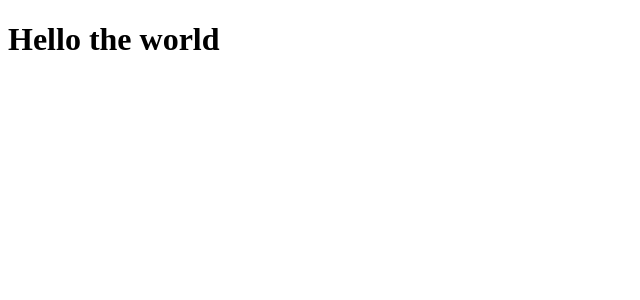
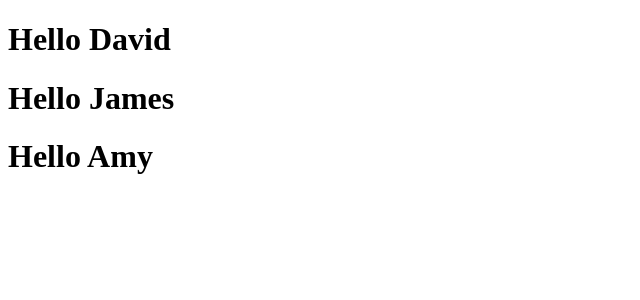
Before and after one commit to toanlehcm/demo_reactjs, a React (Create React App) app: page / in a window 1280 px wide. Shown: the top 300 px of the page, without its empty margins (0-640 px from the left). Built offline with nearby package versions, Linux system fonts and the light colour scheme.

Commit message:
components using components

```diff
--- a/src/index.js
+++ b/src/index.js
@@ -2,10 +2,16 @@ import React from "react";
 import ReactDOM from "react-dom";
 import App from "./App";
 
-function Hi(props) {
+function Hello (props) {
     return <h1>Hello {props.name}</h1>;
 }
 
-const el = <Hi name="the world" />;
+function NameList() {
+    return <div>
+        <Hello name="David" />
+        <Hello name="James" />
+        <Hello name="Amy" />
+    </div>;
+}
 
-ReactDOM.render(el, document.getElementById('app'));
+ReactDOM.render(NameList(), document.getElementById('app'));
```
Also changed, not shown: 1 other file (tests, documents, lock files or other folders).
